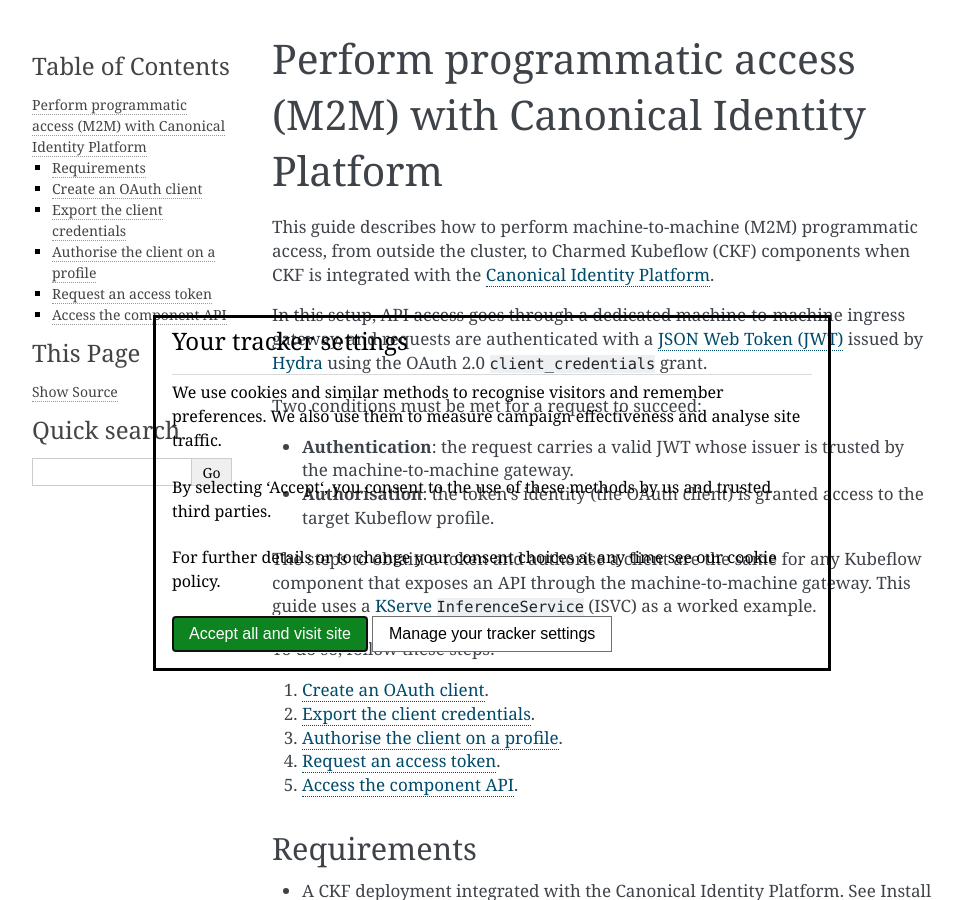
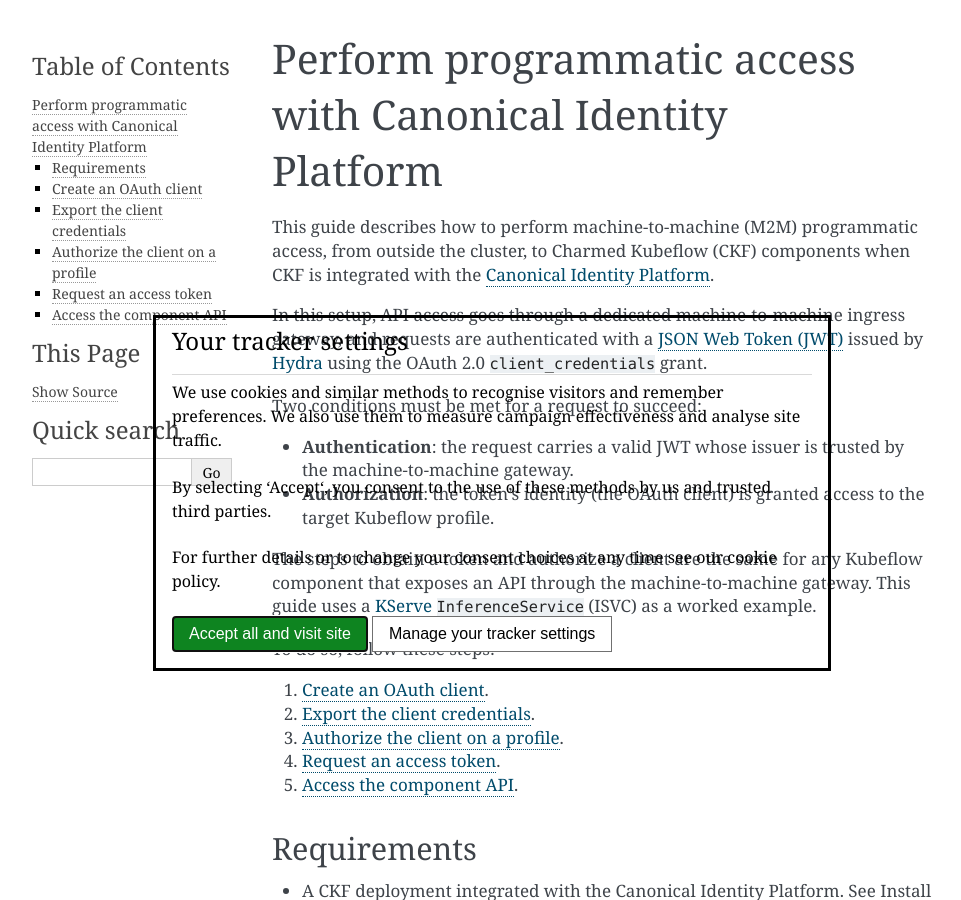
Before and after one commit to canonical/charmed-kubeflow-documentation, a Sphinx documentation site: the page built from docs/how-to/use/perform-programmatic-access-identity.rst, in a window 1280 px wide and 900 px high. Shown: the whole window, without its empty margins (148-1109 px from the left). Built offline with Sphinx 7.4.7, drawn with Linux system fonts in a browser that asks for light colours; some of the changed text lies outside the part shown.

Commit message:
docs: address PR review - US spelling, retitle, add client/ingress notes and workaround TODO

```diff
--- a/docs/.custom_wordlist.txt
+++ b/docs/.custom_wordlist.txt
@@ -393,3 +393,4 @@
 Kratos
 CoreDNS
 hostnames
+authorize
--- a/docs/how-to/use/perform-programmatic-access-identity.rst
+++ b/docs/how-to/use/perform-programmatic-access-identity.rst
@@ -1,7 +1,7 @@
 .. _perform_programmatic_access_identity:
 
-Perform programmatic access (M2M) with Canonical Identity Platform
-==================================================================
+Perform programmatic access with Canonical Identity Platform
+============================================================
 
 This guide describes how to perform machine-to-machine (M2M) programmatic access, from outside the cluster, to Charmed Kubeflow (CKF) components when CKF is integrated with the
 `Canonical Identity Platform <https://charmhub.io/topics/canonical-identity-platform>`_.
@@ -12,16 +12,16 @@
 Two conditions must be met for a request to succeed:
 
 * **Authentication**: the request carries a valid JWT whose issuer is trusted by the machine-to-machine gateway.
-* **Authorisation**: the token's identity (the OAuth client) is granted access to the target Kubeflow profile.
+* **Authorization**: the token's identity (the OAuth client) is granted access to the target Kubeflow profile.
 
-The steps to obtain a token and authorise a client are the same for any Kubeflow component that exposes an API through the machine-to-machine gateway.
+The steps to obtain a token and authorize a client are the same for any Kubeflow component that exposes an API through the machine-to-machine gateway.
 This guide uses a `KServe <https://kserve.github.io/website/>`_ ``InferenceService`` (ISVC) as a worked example.
 
 To do so, follow these steps:
 
 1. `Create an OAuth client <#create-an-oauth-client>`_.
 2. `Export the client credentials <#export-the-client-credentials>`_.
-3. `Authorise the client on a profile <#authorise-the-client-on-a-profile>`_.
+3. `Authorize the client on a profile <#authorize-the-client-on-a-profile>`_.
 4. `Request an access token <#request-an-access-token>`_.
 5. `Access the component API <#access-the-component-api>`_.
 
@@ -54,6 +54,12 @@
 
 .. note::
 
+   You can use any ``name`` for the client. You can either reuse a single client for all programmatic access, or create a separate client per consumer.
+   Because a client is authorized individually as a profile contributor (see `Authorize the client on a profile <#authorize-the-client-on-a-profile>`_), separate
+   clients let you grant or revoke access per consumer, whereas a shared client grants the same access to everyone using it.
+
+.. note::
+
    The ``audience`` field is optional. Set it if you want to restrict the scope of the token. If you set it here, you must also request the token with a matching ``audience`` in the
    `Request an access token <#request-an-access-token>`_ step. See the `create-oauth-client action <https://charmhub.io/hydra/actions#create-oauth-client>`_ for details.
 
@@ -69,10 +75,10 @@
    CLIENT_SECRET=<client_secret from the action output>
 
 -----------------------------------
-Authorise the client on a profile
+Authorize the client on a profile
 -----------------------------------
 
-Authentication alone is not enough. The token's identity (the ``CLIENT_ID``) must also be authorised to access the target profile, otherwise the request is authenticated but rejected with ``RBAC: access denied``.
+Authentication alone is not enough. The token's identity (the ``CLIENT_ID``) must also be authorized to access the target profile, otherwise the request is authenticated but rejected with ``RBAC: access denied``.
 
 The ``github-profiles-automator`` charm reconciles profiles from a ``pmr.yaml`` file in the configured repository. Add the client as a contributor on the profile that owns the target resource.
 
```
Also changed, not shown: other parts of docs/how-to/use/perform-programmatic-access-identity.rst (+10 -2 lines).
